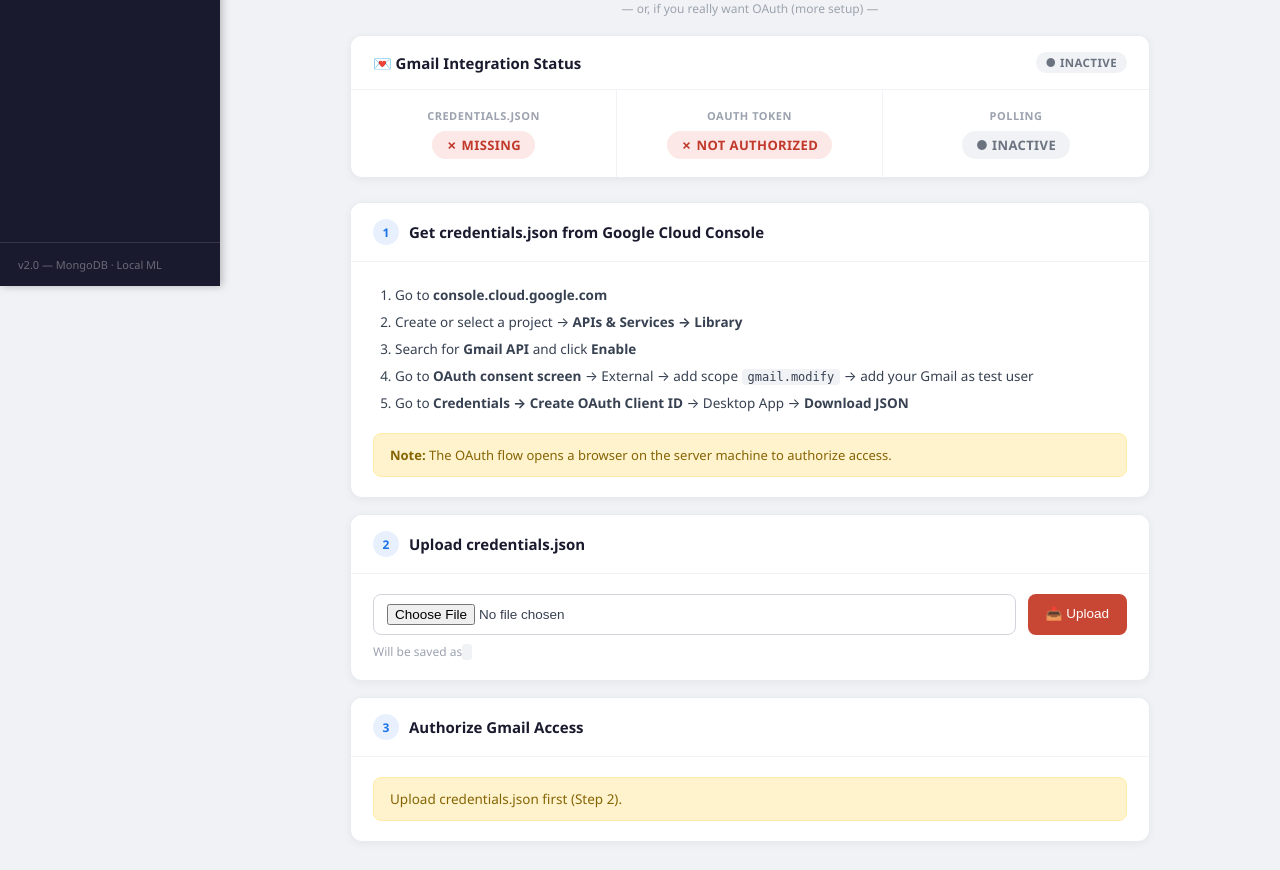
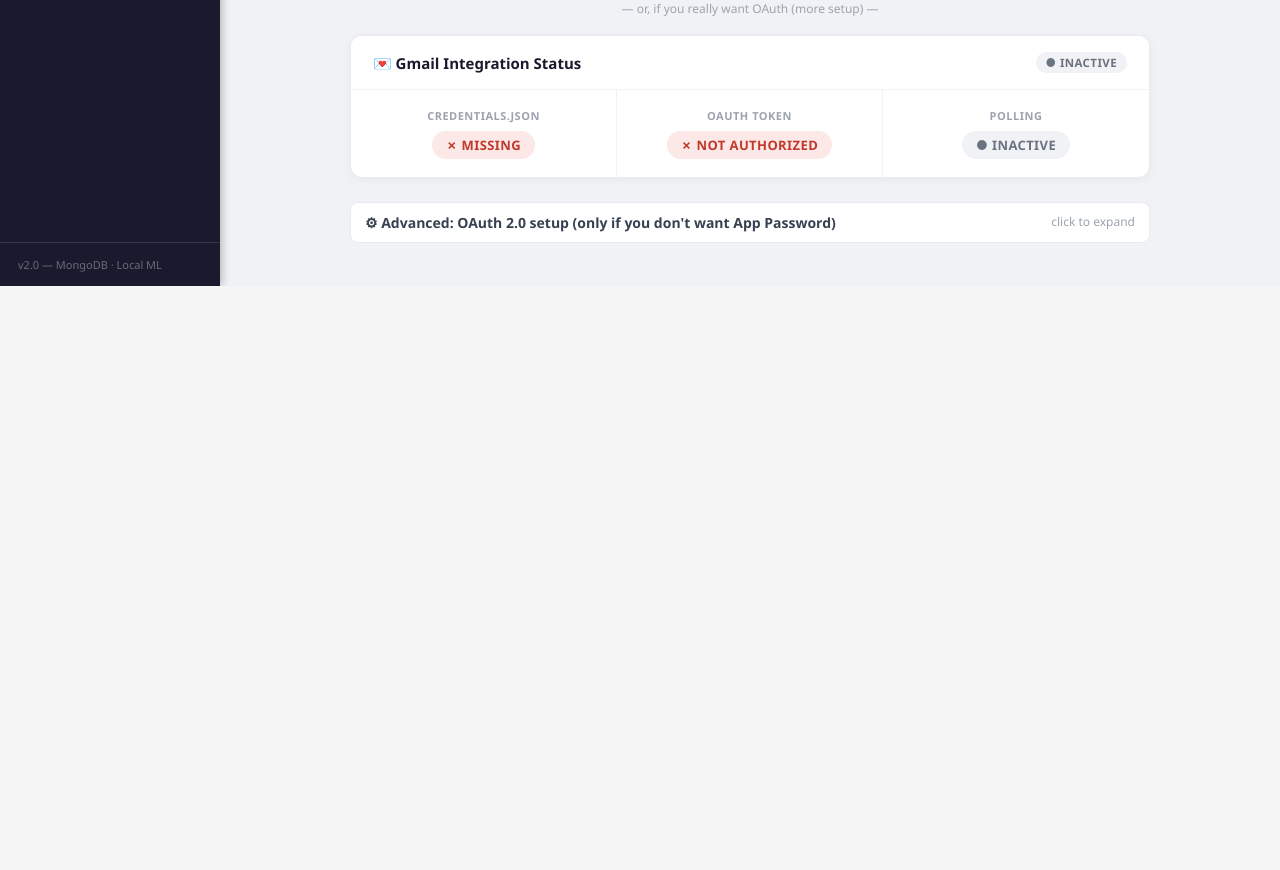
Before and after one commit to kavin0831/GLFBDI, a FastAPI app: template templates/gmail_setup.html in a window 1280 px wide. Shown: the part 514-1384 px from the top of the page. After the commit the page ends 800 px from the top, so only its background shows below. Run offline with FastAPI, Linux system fonts and the light colour scheme; the template is opened without the code that fills it, so the values that code supplies are empty.

Commit message:
Collapse OAuth section; IMAP timeout 15s; JS test fetch aborts after 25s

```diff
--- a/templates/gmail_setup.html
+++ b/templates/gmail_setup.html
@@ -117,8 +117,12 @@
   </div>
 </div>
 
-<!-- Steps -->
-<div style="display:flex;flex-direction:column;gap:16px">
+<!-- Steps — collapsed by default since most users now use the App Password card above -->
+<details style="margin-top:8px">
+<summary style="cursor:pointer;font-size:14px;color:#374151;padding:10px 14px;background:#fff;border:1px solid #e8ecf0;border-radius:8px;font-weight:600;list-style:none">
+  &#9881; Advanced: OAuth 2.0 setup (only if you don't want App Password) &nbsp;<span style="float:right;color:#9ca3af;font-weight:400;font-size:12px">click to expand</span>
+</summary>
+<div style="display:flex;flex-direction:column;gap:16px;margin-top:12px">
 
   <!-- Step 1 -->
   <div class="card">
@@ -277,6 +281,7 @@
   {% endif %}
 
 </div>
+</details>
 </div>
 {% endblock %}
 
@@ -287,10 +292,19 @@ function testGmailPassword(btn) {
   var orig = btn.innerHTML;
   btn.disabled = true;
   btn.innerHTML = '<span class="spinner"></span> Testing…';
-  if (msg) msg.textContent = '';
-  fetch('/settings/test-gmail', {method: 'POST'})
-    .then(r => r.json())
-    .then(data => {
+  if (msg) { msg.textContent = ''; msg.style.color = '#6b7280'; }
+
+  // Abort the fetch after 25s so the button can't spin forever
+  var ctrl = new AbortController();
+  var timer = setTimeout(function() { ctrl.abort(); }, 25000);
+
+  fetch('/settings/test-gmail', {method: 'POST', signal: ctrl.signal})
+    .then(function(r) {
+      clearTimeout(timer);
+      if (!r.ok) throw new Error('HTTP ' + r.status);
+      return r.json();
+    })
+    .then(function(data) {
       if (msg) {
         msg.style.color = data.ok ? '#1e7e34' : '#c0392b';
         msg.textContent = (data.ok ? '✓ ' : '✗ ') + data.message;
@@ -298,8 +312,12 @@ function testGmailPassword(btn) {
       btn.disabled = false;
       btn.innerHTML = orig;
     })
-    .catch(e => {
-      if (msg) { msg.style.color = '#c0392b'; msg.textContent = '✗ ' + e; }
+    .catch(function(e) {
+      clearTimeout(timer);
+      var label = (e.name === 'AbortError')
+        ? '✗ Timed out after 25s — IMAP login is hanging. Check that 2FA is on and the App Password is correct.'
+        : '✗ ' + (e.message || e);
+      if (msg) { msg.style.color = '#c0392b'; msg.textContent = label; }
       btn.disabled = false;
       btn.innerHTML = orig;
     });
```
Also changed, not shown: services/gmail_imap.py (+6 -3 lines).
